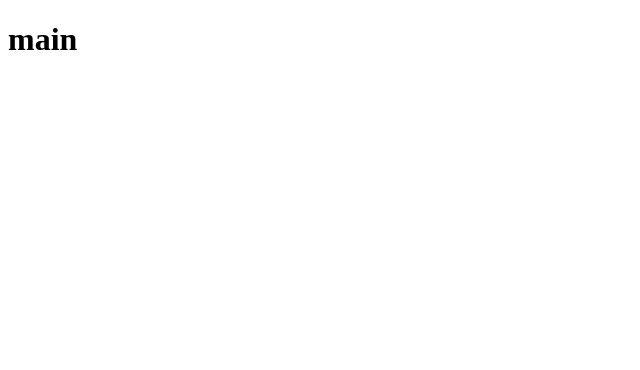
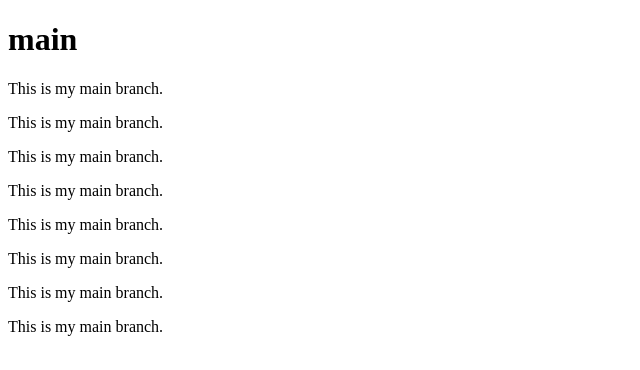
Before and after one commit to Irfananik/git_prac2, a plain HTML site: page indexgit.html in a window 1280 px wide. Shown: the whole page, without its empty margins (0-640 px from the left). Drawn offline with Linux system fonts and the light colour scheme.

Commit message:
some paragrap added

```diff
--- a/indexgit.html
+++ b/indexgit.html
@@ -8,5 +8,13 @@
 </head>
 <body>
     <h1>main</h1>
+    <p>This is my main branch.</p>
+    <p>This is my main branch.</p>
+    <p>This is my main branch.</p>
+    <p>This is my main branch.</p>
+    <p>This is my main branch.</p>
+    <p>This is my main branch.</p>
+    <p>This is my main branch.</p>
+    <p>This is my main branch.</p>
 </body>
 </html>
```
